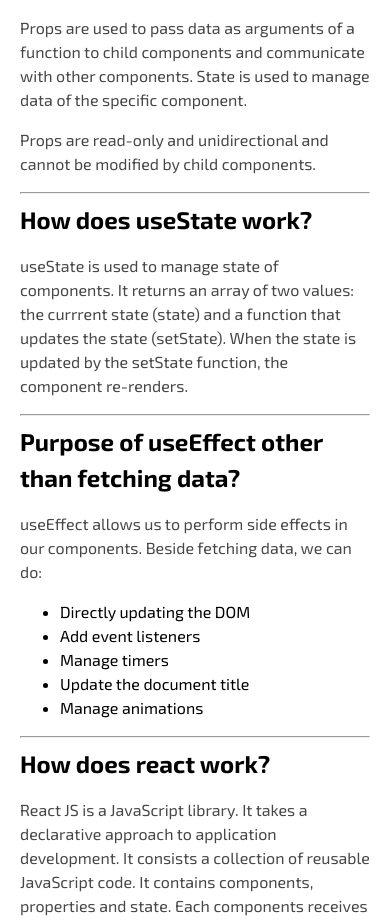
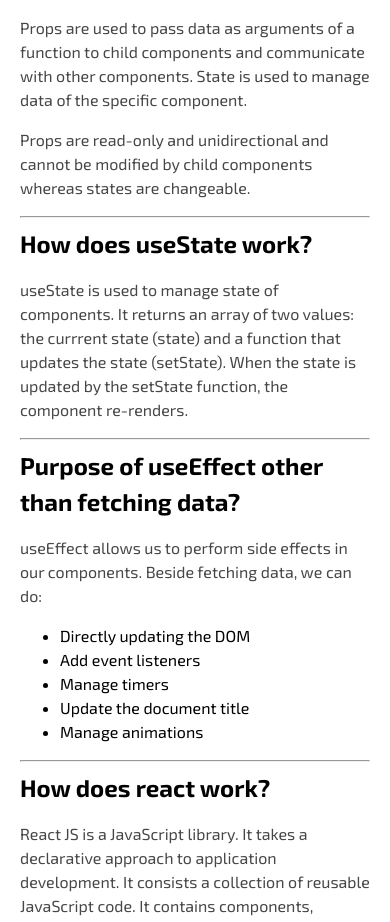
Before and after one commit to Asmaul-Shahana/edubyte, a React (Vite) app: page / in a window 390 px wide. Shown: the part 3022-3944 px from the top of the page. Built offline with nearby package versions, Linux system fonts and the light colour scheme.

Commit message:
breakpoints added

```diff
--- a/src/components/Blogs/Blogs.jsx
+++ b/src/components/Blogs/Blogs.jsx
@@ -53,7 +53,7 @@
                     <h4>What is the difference between props and state?</h4>
                     <p>Props is the short for properties and are passed down from a parent to a child component. Where as state is internal data of a component.</p>
                     <p>Props are used to pass data as arguments of a function to child components and communicate with other components. State is used to manage data of the specific component.</p>
-                    <p>Props are read-only and unidirectional and cannot be modified by child components.</p>
+                    <p>Props are read-only and unidirectional and cannot be modified by child components whereas states are changeable.</p>
                     <hr />
                     <h4>How does useState work?</h4>
                     <p>useState is used to manage state of components. It returns an array of two values: the currrent state (state) and a function that updates the state (setState). When the state is updated by the setState function, the component re-renders.</p>
```
